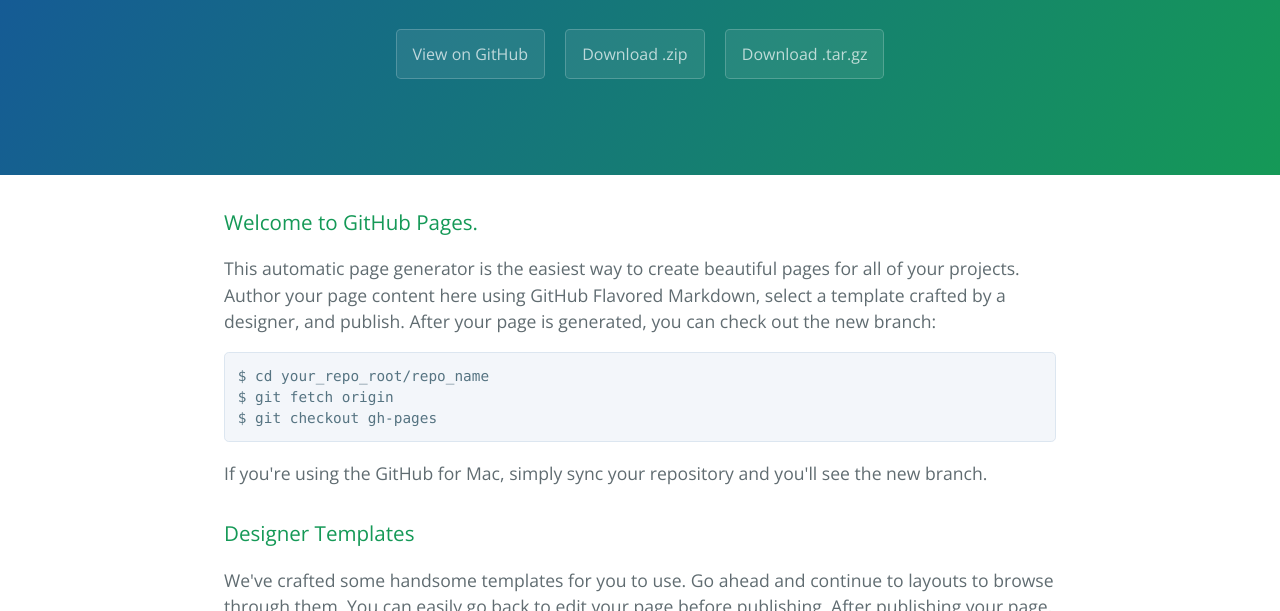
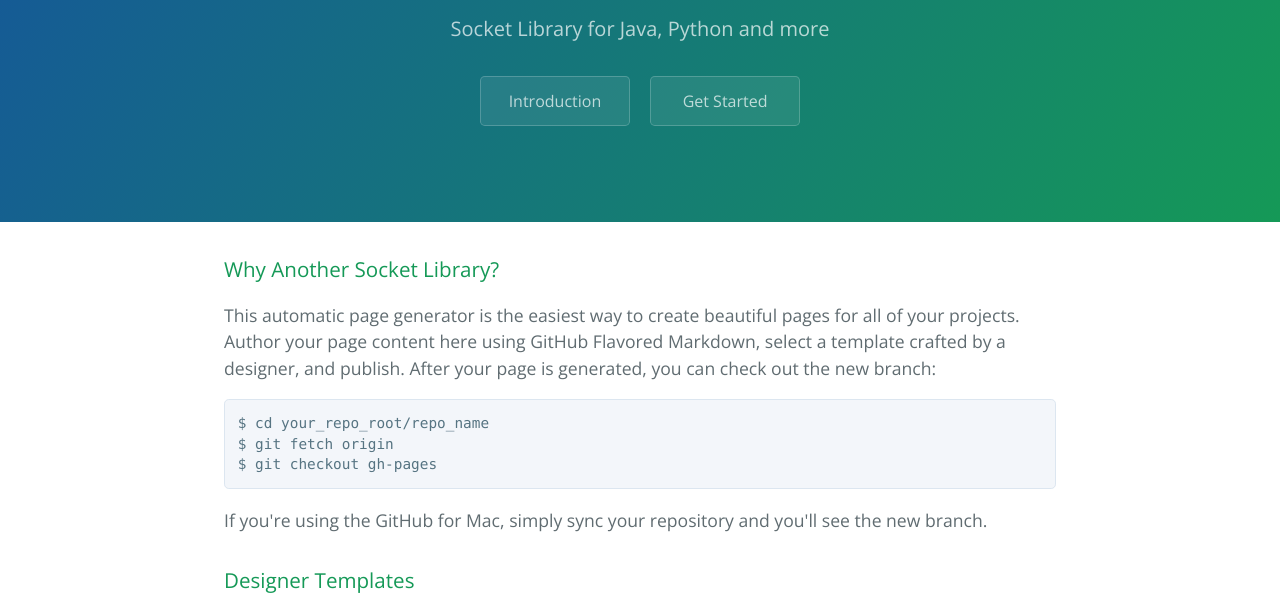
Before and after one commit to imdreamrunner/mocket.dreamrunner.space, a plain HTML site: page index.html in a window 1280 px wide. Shown: the part 161-772 px from the top of the page. Drawn offline with nearby package versions, Linux system fonts and the light colour scheme.

Commit message:
modification

```diff
--- a/index.html
+++ b/index.html
@@ -2,27 +2,30 @@
 <html lang="en-us">
 <head>
     <meta charset="UTF-8">
-    <title>Mocket by imdreamrunner</title>
+    <title>Mocket - cross-library socket library</title>
     <meta name="viewport" content="width=device-width, initial-scale=1">
     <link rel="stylesheet" type="text/css" href="stylesheets/normalize.css" media="screen">
     <link href='http://fonts.googleapis.com/css?family=Open+Sans:400,700' rel='stylesheet' type='text/css'>
     <link rel="stylesheet" type="text/css" href="stylesheets/stylesheet.css" media="screen">
     <link rel="stylesheet" type="text/css" href="stylesheets/github-light.css" media="screen">
+    <link rel="stylesheet" type="text/css" href="stylesheets/custom.css" media="screen">
 </head>
 <body>
 <section class="page-header">
     <h1 class="project-name">Mocket</h1>
-      <h2 class="project-tagline"></h2>
-      <a href="https://github.com/imdreamrunner/mocket.dreamrunner.space" class="btn">View on GitHub</a>
-      <a href="https://github.com/imdreamrunner/mocket.dreamrunner.space/zipball/master" class="btn">Download .zip</a>
-      <a href="https://github.com/imdreamrunner/mocket.dreamrunner.space/tarball/master" class="btn">Download .tar.gz</a>
+    <h2 class="project-tagline">Socket Library for Java, Python and more</h2>
+    <a href="https://github.com/imdreamrunner/Mocket.java" class="btn">Introduction</a>
+    <a href="https://github.com/imdreamrunner/Mocket.java" class="btn">Get Started</a>
 </section>
 
 <section class="main-content">
     <h3>
-<a id="welcome-to-github-pages" class="anchor" href="#welcome-to-github-pages" aria-hidden="true"><span class="octicon octicon-link"></span></a>Welcome to GitHub Pages.</h3>
+        <a id="welcome-to-github-pages" class="anchor" href="#welcome-to-github-pages" aria-hidden="true"><span
+                class="octicon octicon-link"></span></a>Why Another Socket Library?</h3>
 
-<p>This automatic page generator is the easiest way to create beautiful pages for all of your projects. Author your page content here using GitHub Flavored Markdown, select a template crafted by a designer, and publish. After your page is generated, you can check out the new branch:</p>
+    <p>This automatic page generator is the easiest way to create beautiful pages for all of your projects. Author your
+        page content here using GitHub Flavored Markdown, select a template crafted by a designer, and publish. After
+        your page is generated, you can check out the new branch:</p>
 
 <pre><code>$ cd your_repo_root/repo_name
 $ git fetch origin
@@ -32,42 +35,60 @@
     <p>If you're using the GitHub for Mac, simply sync your repository and you'll see the new branch.</p>
 
     <h3>
-<a id="designer-templates" class="anchor" href="#designer-templates" aria-hidden="true"><span class="octicon octicon-link"></span></a>Designer Templates</h3>
+        <a id="designer-templates" class="anchor" href="#designer-templates" aria-hidden="true"><span
+                class="octicon octicon-link"></span></a>Designer Templates</h3>
 
-<p>We've crafted some handsome templates for you to use. Go ahead and continue to layouts to browse through them. You can easily go back to edit your page before publishing. After publishing your page, you can revisit the page generator and switch to another theme. Your Page content will be preserved if it remained markdown format.</p>
+    <p>We've crafted some handsome templates for you to use. Go ahead and continue to layouts to browse through them.
+        You can easily go back to edit your page before publishing. After publishing your page, you can revisit the page
+        generator and switch to another theme. Your Page content will be preserved if it remained markdown format.</p>
 
     <h3>
-<a id="rather-drive-stick" class="anchor" href="#rather-drive-stick" aria-hidden="true"><span class="octicon octicon-link"></span></a>Rather Drive Stick?</h3>
+        <a id="rather-drive-stick" class="anchor" href="#rather-drive-stick" aria-hidden="true"><span
+                class="octicon octicon-link"></span></a>Rather Drive Stick?</h3>
 
-<p>If you prefer to not use the automatic generator, push a branch named <code>gh-pages</code> to your repository to create a page manually. In addition to supporting regular HTML content, GitHub Pages support Jekyll, a simple, blog aware static site generator written by our own Tom Preston-Werner. Jekyll makes it easy to create site-wide headers and footers without having to copy them across every page. It also offers intelligent blog support and other advanced templating features.</p>
+    <p>If you prefer to not use the automatic generator, push a branch named <code>gh-pages</code> to your repository to
+        create a page manually. In addition to supporting regular HTML content, GitHub Pages support Jekyll, a simple,
+        blog aware static site generator written by our own Tom Preston-Werner. Jekyll makes it easy to create site-wide
+        headers and footers without having to copy them across every page. It also offers intelligent blog support and
+        other advanced templating features.</p>
 
     <h3>
-<a id="authors-and-contributors" class="anchor" href="#authors-and-contributors" aria-hidden="true"><span class="octicon octicon-link"></span></a>Authors and Contributors</h3>
+        <a id="authors-and-contributors" class="anchor" href="#authors-and-contributors" aria-hidden="true"><span
+                class="octicon octicon-link"></span></a>Authors and Contributors</h3>
 
-<p>You can <a href="https://github.com/blog/821" class="user-mention">@mention</a> a GitHub username to generate a link to their profile. The resulting <code>&lt;a&gt;</code> element will link to the contributor's GitHub Profile. For example: In 2007, Chris Wanstrath (<a href="https://github.com/defunkt" class="user-mention">@defunkt</a>), PJ Hyett (<a href="https://github.com/pjhyett" class="user-mention">@pjhyett</a>), and Tom Preston-Werner (<a href="https://github.com/mojombo" class="user-mention">@mojombo</a>) founded GitHub.</p>
+    <p>You can <a href="https://github.com/blog/821" class="user-mention">@mention</a> a GitHub username to generate a
+        link to their profile. The resulting <code>&lt;a&gt;</code> element will link to the contributor's GitHub
+        Profile. For example: In 2007, Chris Wanstrath (<a href="https://github.com/defunkt" class="user-mention">@defunkt</a>),
+        PJ Hyett (<a href="https://github.com/pjhyett" class="user-mention">@pjhyett</a>), and Tom Preston-Werner (<a
+                href="https://github.com/mojombo" class="user-mention">@mojombo</a>) founded GitHub.</p>
 
     <h3>
-<a id="support-or-contact" class="anchor" href="#support-or-contact" aria-hidden="true"><span class="octicon octicon-link"></span></a>Support or Contact</h3>
+        <a id="support-or-contact" class="anchor" href="#support-or-contact" aria-hidden="true"><span
+                class="octicon octicon-link"></span></a>Support or Contact</h3>
 
-<p>Having trouble with Pages? Check out the documentation at <a href="https://help.github.com/pages">https://help.github.com/pages</a> or contact <a href="mailto:support@github.com">support@github.com</a> and we’ll help you sort it out.</p>
+    <p>Having trouble with Pages? Check out the documentation at <a href="https://help.github.com/pages">https://help.github.com/pages</a>
+        or contact <a href="mailto:support@github.com">support@github.com</a> and we’ll help you sort it out.</p>
 
     <footer class="site-footer">
-        <span class="site-footer-owner"><a href="https://github.com/imdreamrunner/mocket.dreamrunner.space">Mocket</a> is maintained by <a href="https://github.com/imdreamrunner">imdreamrunner</a>.</span>
+        <span class="site-footer-owner"><a href="https://github.com/imdreamrunner/mocket.dreamrunner.space">Mocket</a> is maintained by <a
+                href="https://github.com/imdreamrunner">imdreamrunner</a>.</span>
 
-        <span class="site-footer-credits">This page was generated by <a href="https://pages.github.com">GitHub Pages</a> using the <a href="https://github.com/jasonlong/cayman-theme">Cayman theme</a> by <a href="https://twitter.com/jasonlong">Jason Long</a>.</span>
+        <span class="site-footer-credits">This page was generated by <a href="https://pages.github.com">GitHub Pages</a> using the <a
+                href="https://github.com/jasonlong/cayman-theme">Cayman theme</a> by <a
+                href="https://twitter.com/jasonlong">Jason Long</a>.</span>
     </footer>
 
 </section>
 
-            <script type="text/javascript">
-            var gaJsHost = (("https:" == document.location.protocol) ? "https://ssl." : "http://www.");
-            document.write(unescape("%3Cscript src='" + gaJsHost + "google-analytics.com/ga.js' type='text/javascript'%3E%3C/script%3E"));
-          </script>
-          <script type="text/javascript">
-            try {
-              var pageTracker = _gat._getTracker("UA-48557356-4");
-            pageTracker._trackPageview();
-            } catch(err) {}
+<script>
+    (function(i,s,o,g,r,a,m){i['GoogleAnalyticsObject']=r;i[r]=i[r]||function(){
+        (i[r].q=i[r].q||[]).push(arguments)},i[r].l=1*new Date();a=s.createElement(o),
+            m=s.getElementsByTagName(o)[0];a.async=1;a.src=g;m.parentNode.insertBefore(a,m)
+    })(window,document,'script','//www.google-analytics.com/analytics.js','ga');
+
+    ga('create', 'UA-48557356-4', 'auto');
+    ga('send', 'pageview');
+
 </script>
 
 </body>
--- /dev/null
+++ b/stylesheets/custom.less
@@ -0,0 +1,5 @@
+.page-header {
+  .btn {
+    width: 150px;
+  }
+}
```
Also changed, not shown: stylesheets/custom.css (added), 1 other file. Lines whose indentation alone changed are shown as unchanged.
